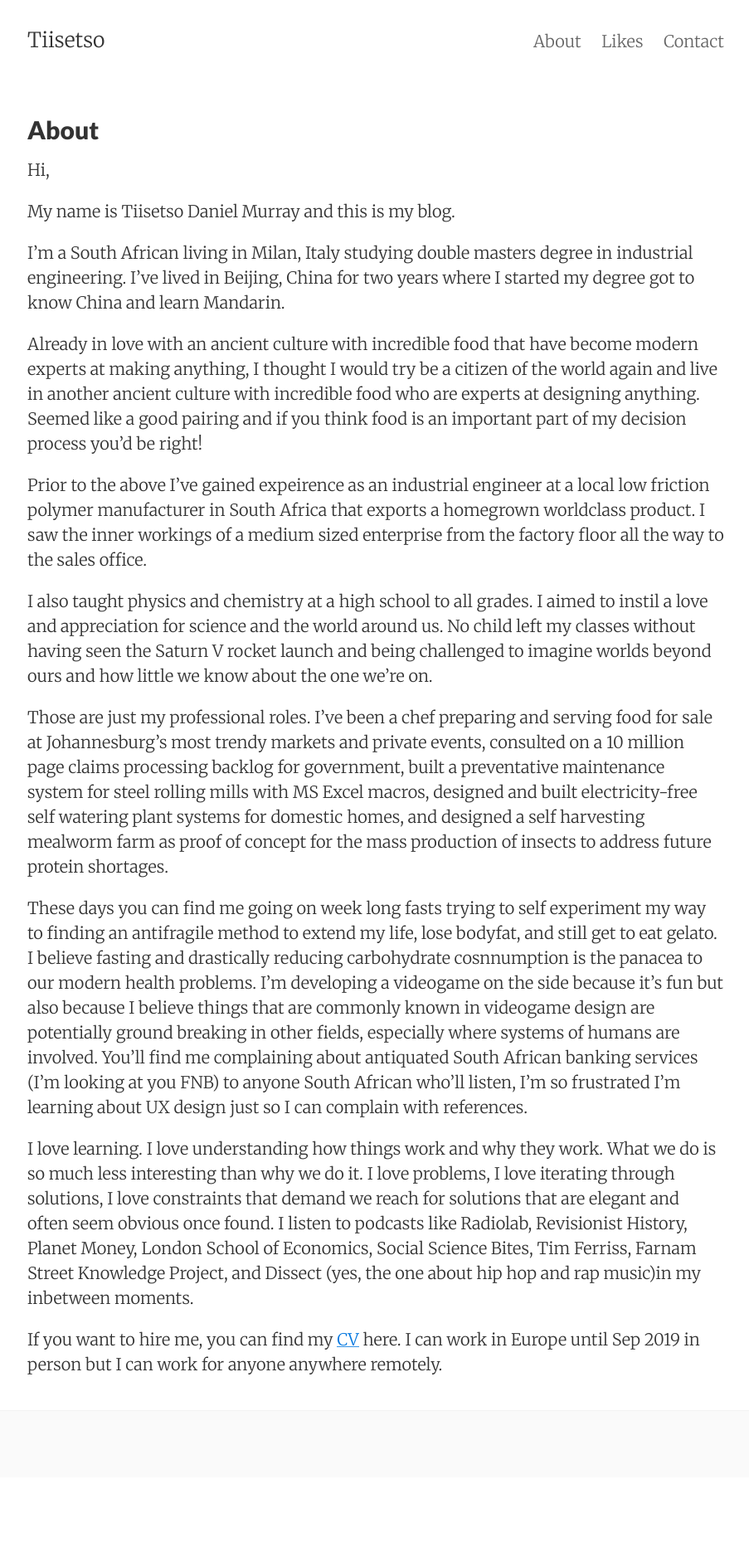
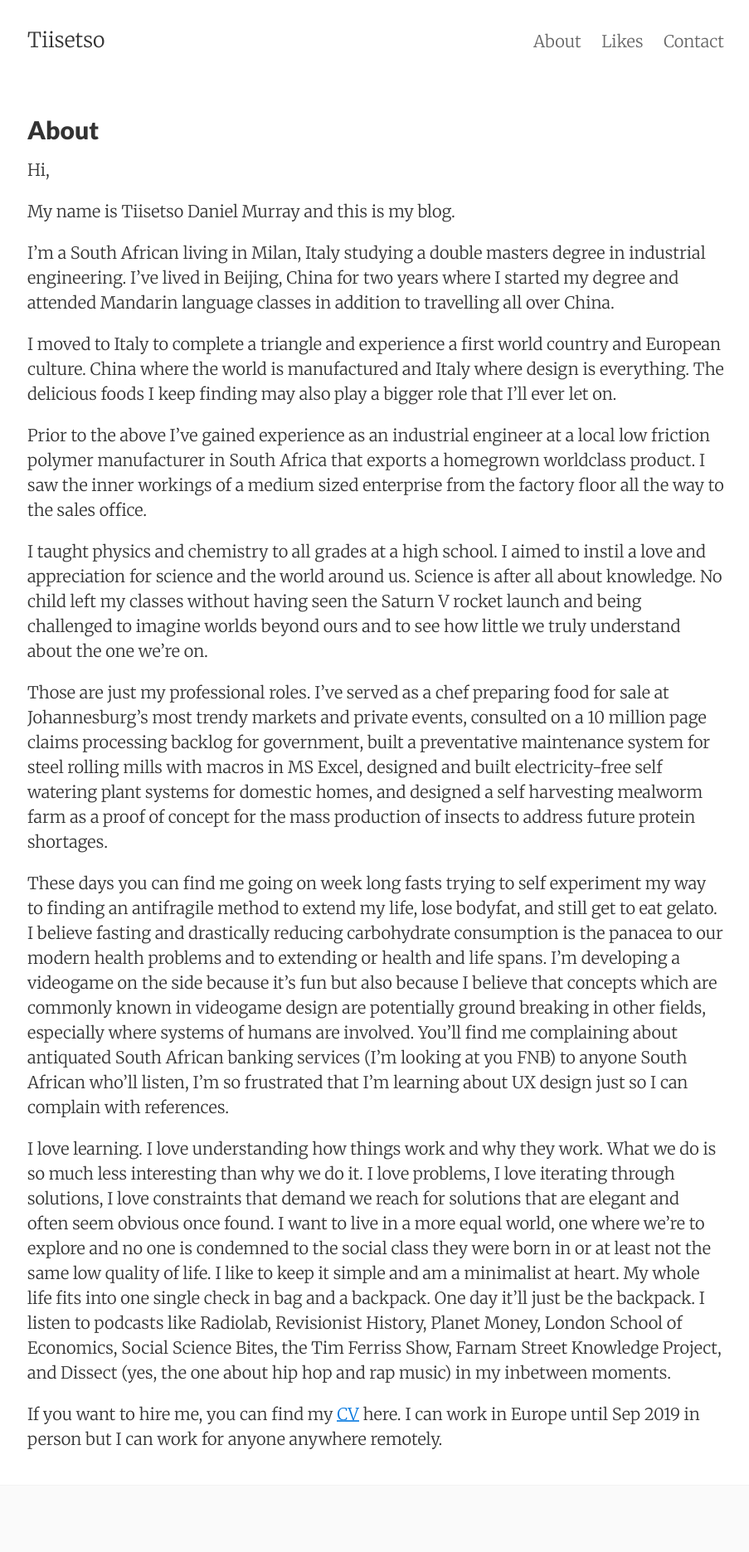
Before and after one commit to Tiisetso/tiisetso.github.io, a Jekyll site: the page built from about.md, in a window 1280 px wide. Shown: the whole page at 83% size, without its empty margins (187-1090 px from the left). Built offline with Jekyll 4.4.1, drawn with Linux system fonts in a browser that asks for light colours; before the commit the page ends 1781 px from its top, so only the background shows below that.

Commit message:
refinements.

```diff
--- a/about.md
+++ b/about.md
@@ -10,18 +10,18 @@ Hi,
 
 My name is Tiisetso Daniel Murray and this is my blog.
 
-I'm a South African living in Milan, Italy studying double masters degree in industrial engineering. I've lived in Beijing, China for two years where I started my degree got to know China and learn Mandarin.
+I'm a South African living in Milan, Italy studying a double masters degree in industrial engineering. I've lived in Beijing, China for two years where I started my degree and attended Mandarin language classes in addition to travelling all over China.
 
-Already in love with an ancient culture with incredible food that have become modern experts at making anything, I thought I would try be a citizen of the world again and live in another ancient culture with incredible food who are experts at designing anything. Seemed like a good pairing and if you think food is an important part of my decision process you'd be right!
+I moved to Italy to complete a triangle and experience a first world country and European culture. China where the world is manufactured and Italy where design is everything. The delicious foods I keep finding may also play a bigger role that I'll ever let on.
 
-Prior to the above I've gained expeirence as an industrial engineer at a local low friction polymer manufacturer in South Africa that exports a homegrown worldclass product. I saw the inner workings of a medium sized enterprise from the factory floor all the way to the sales office.
+Prior to the above I've gained experience as an industrial engineer at a local low friction polymer manufacturer in South Africa that exports a homegrown worldclass product. I saw the inner workings of a medium sized enterprise from the factory floor all the way to the sales office.
 
-I also taught physics and chemistry at a high school to all grades. I aimed to instil a love and appreciation for science and the world around us. No child left my classes without having seen the Saturn V rocket launch and being challenged to imagine worlds beyond ours and how little we know about the one we're on.
+I taught physics and chemistry to all grades at a high school. I aimed to instil a love and appreciation for science and the world around us. Science is after all about knowledge. No child left my classes without having seen the Saturn V rocket launch and being challenged to imagine worlds beyond ours and to see how little we truly understand about the one we're on.
 
-Those are just my professional roles. I've been a chef preparing and serving food for sale at Johannesburg's most trendy markets and private events, consulted on a 10 million page claims processing backlog for government, built a preventative maintenance system for steel rolling mills with MS Excel macros, designed and built electricity-free self watering plant systems for domestic homes, and designed a self harvesting mealworm farm as proof of concept for the mass production of insects to address future protein shortages.
+Those are just my professional roles. I've served as a chef preparing food for sale at Johannesburg's most trendy markets and private events, consulted on a 10 million page claims processing backlog for government, built a preventative maintenance system for steel rolling mills with macros in MS Excel, designed and built electricity-free self watering plant systems for domestic homes, and designed a self harvesting mealworm farm as a proof of concept for the mass production of insects to address future protein shortages.
 
-These days you can find me going on week long fasts trying to self experiment my way to finding an antifragile method to extend my life, lose bodyfat, and still get to eat gelato. I believe fasting and drastically reducing carbohydrate cosnnumption is the panacea to our modern health problems. I'm developing a videogame on the side because it's fun but also because I believe things that are commonly known in videogame design are potentially ground breaking in other fields, especially where systems of humans are involved. You'll find me complaining about antiquated South African banking services (I'm looking at you FNB) to anyone South African who'll listen, I'm so frustrated I'm learning about UX design just so I can complain with references.
+These days you can find me going on week long fasts trying to self experiment my way to finding an antifragile method to extend my life, lose bodyfat, and still get to eat gelato. I believe fasting and drastically reducing carbohydrate consumption is the panacea to our modern health problems and to extending or health and life spans. I'm developing a videogame on the side because it's fun but also because I believe that concepts which are commonly known in videogame design are potentially ground breaking in other fields, especially where systems of humans are involved. You'll find me complaining about antiquated South African banking services (I'm looking at you FNB) to anyone South African who'll listen, I'm so frustrated that I'm learning about UX design just so I can complain with references.
 
-I love learning. I love understanding how things work and why they work. What we do is so much less interesting than why we do it. I love problems, I love iterating through solutions, I love constraints that demand we reach for solutions that are elegant and often seem obvious once found. I listen to podcasts like Radiolab, Revisionist History, Planet Money, London School of Economics, Social Science Bites, Tim Ferriss, Farnam Street Knowledge Project, and Dissect (yes, the one about hip hop and rap music)in my inbetween moments.
+I love learning. I love understanding how things work and why they work. What we do is so much less interesting than why we do it. I love problems, I love iterating through solutions, I love constraints that demand we reach for solutions that are elegant and often seem obvious once found. I want to live in a more equal world, one where we're to explore and no one is condemned to the social class they were born in or at least not the same low quality of life. I like to keep it simple and am a minimalist at heart. My whole life fits into one single check in bag and a backpack. One day it'll just be the backpack. I listen to podcasts like Radiolab, Revisionist History, Planet Money, London School of Economics, Social Science Bites, the Tim Ferriss Show, Farnam Street Knowledge Project, and Dissect (yes, the one about hip hop and rap music) in my inbetween moments.
 
 If you want to hire me, you can find my [CV]({{ site.url }}/assets/pdf/CV - Tiisetso Murray.pdf) here. I can work in Europe until Sep 2019 in person but I can work for anyone anywhere remotely.
```
